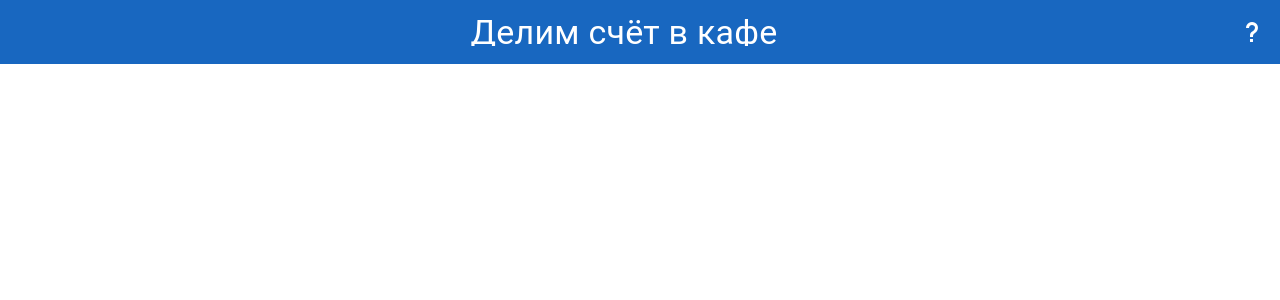
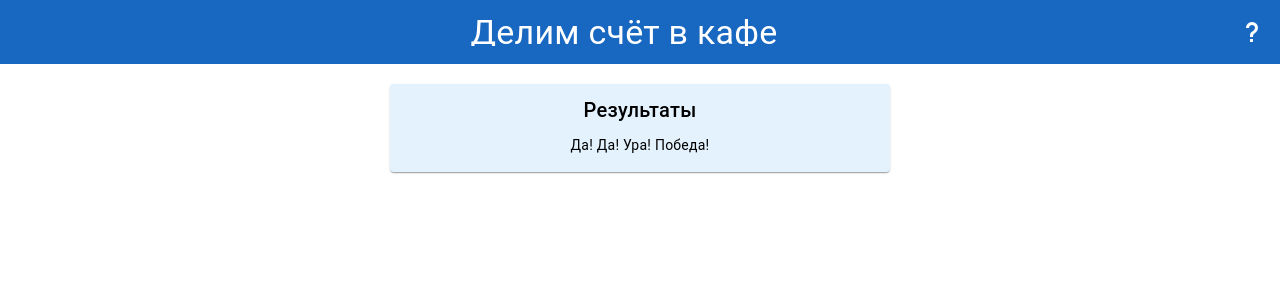
Before and after one commit to tropswhy/split-the-bill, a Vue app: page /result in a window 1280 px wide. Shown: the top 300 px of the page. Built offline with nearby package versions, Linux system fonts and the light colour scheme.

Commit message:
add AppBar and card

```diff
--- a/src/components/Result.vue
+++ b/src/components/Result.vue
@@ -1,12 +1,17 @@
 <script setup>
 import AppBar from '../components/ui/AppBar.vue'
-
 </script>
 
 <template>
-<AppBar/>
+    <v-app>
+        <AppBar />
+            <v-card
+                color="blue-lighten-5"
+                width="500"
+                class="text-center mx-auto"
+                title="Результаты"
+                text="Да! Да! Ура! Победа!" />
+    </v-app>
 </template>
 
-<style lang='scss' scoped>
-
-</style>
+<style lang="scss" scoped></style>
```
